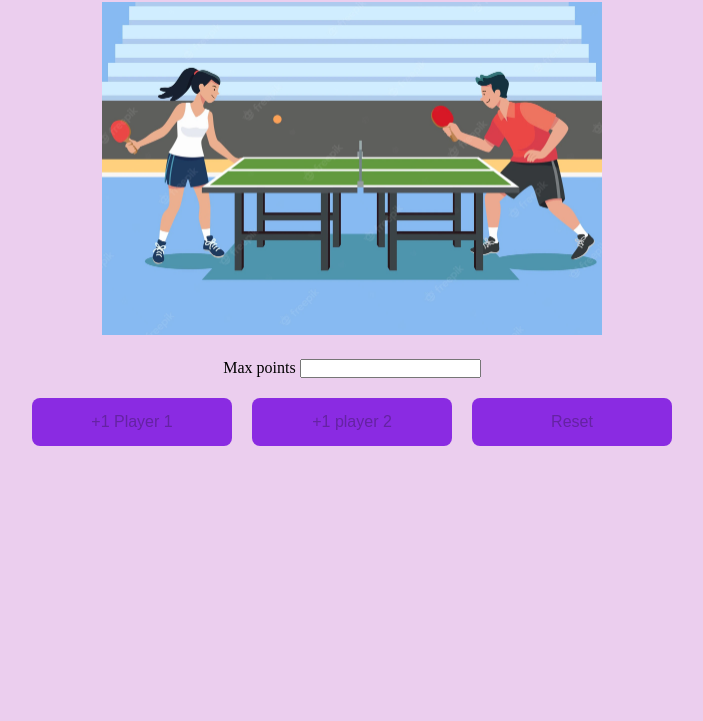
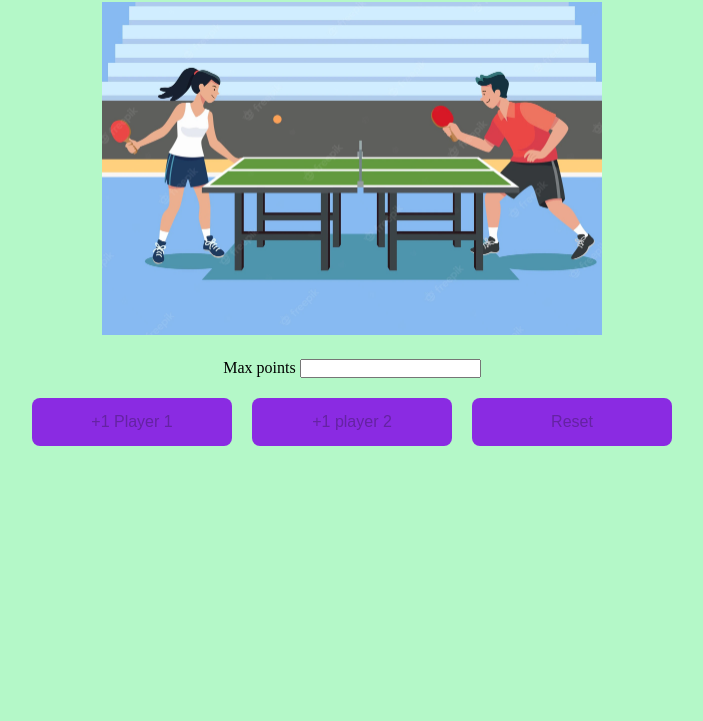
Before and after one commit to ceciliasegura/Ping-Pong-Counter, a plain HTML site: page index.html in a window 1280 px wide. Shown: the part 79-800 px from the top of the page, without its empty margins (288-991 px from the left). Drawn offline with Linux system fonts and the light colour scheme.

Commit message:
cambio color background

```diff
--- a/style.css
+++ b/style.css
@@ -6,7 +6,7 @@
 body {
     width: 100%;
     height: 300px;
-    background-color: hsl(294, 48%, 87%)
+    background-color: hsl(137, 83%, 84%)
 }
 
 .box {
```
